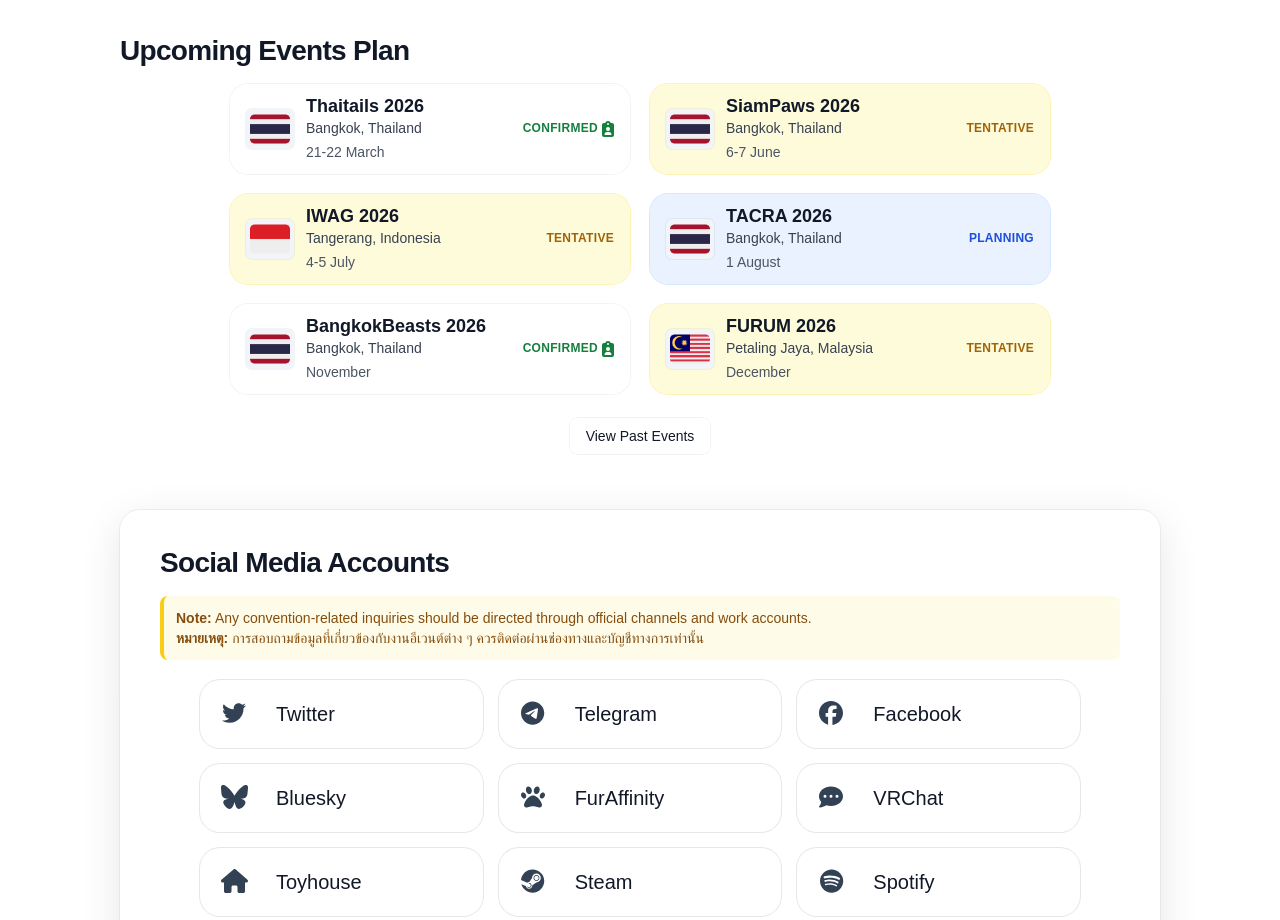
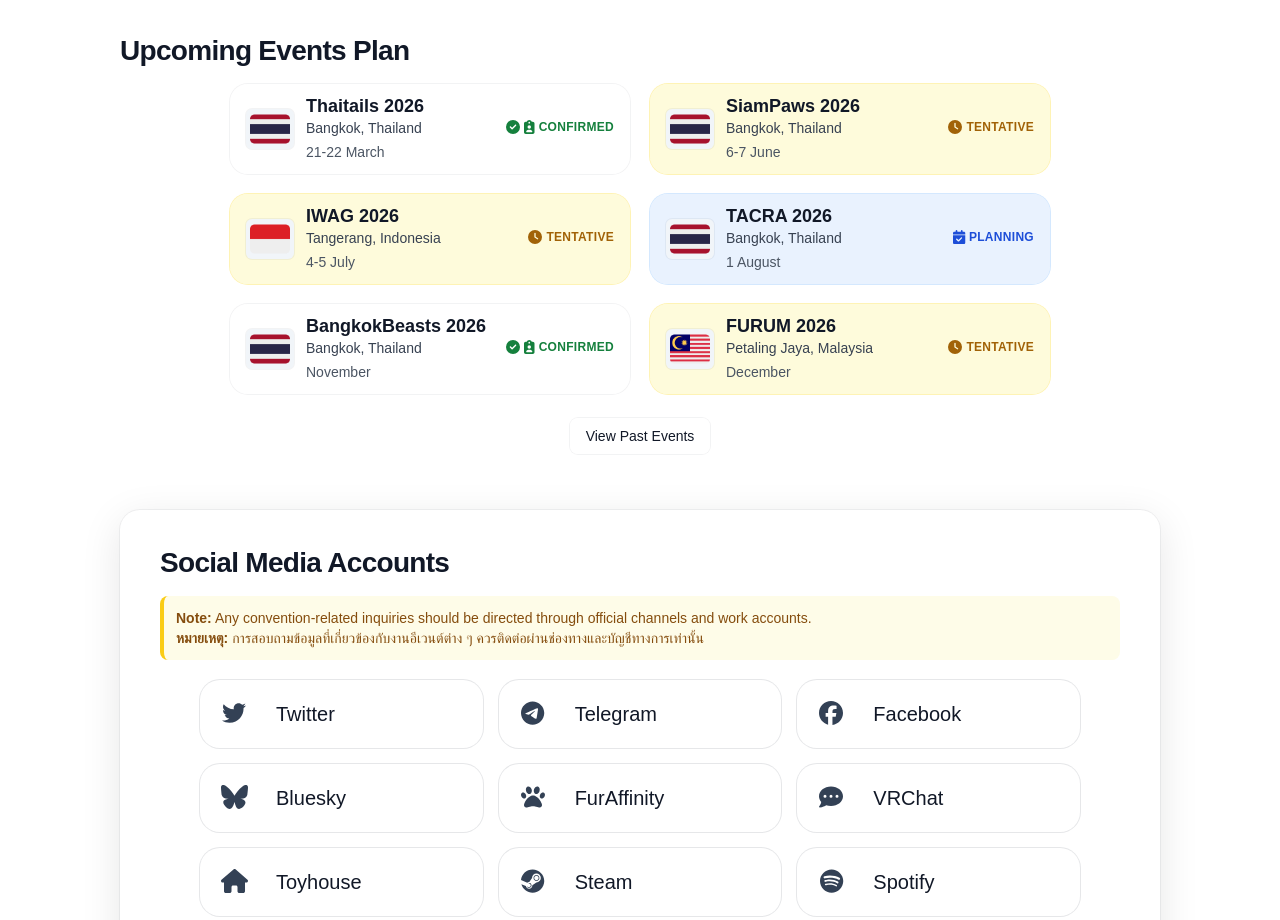
Before and after one commit to PemapolS/flowdy-site, a Next.js app: page / in a window 1280 px wide. Shown: the part 1080-2000 px from the top of the page. Built offline with nearby package versions, Linux system fonts and the light colour scheme; a web font is replaced by a local one.

Commit message:
event status

```diff
--- a/src/components/EventCard.jsx
+++ b/src/components/EventCard.jsx
@@ -1,5 +1,5 @@
 import { FontAwesomeIcon } from '@fortawesome/react-fontawesome';
-import { faClipboardUser } from '@fortawesome/free-solid-svg-icons';
+import { faClipboardUser, faCircleCheck, faCalendarCheck, faClock, faXmark } from '@fortawesome/free-solid-svg-icons';
 
 const EventCard = ({imgURL, label, date, location, status = "Confirmed"}) => {
   const getStatusStyles = (status) => {
@@ -7,22 +7,27 @@
       Confirmed: {
         card: 'bg-white/60 dark:bg-slate-800/60 ring-slate-900/5 dark:ring-slate-700/20 hover:shadow-lg',
         text: 'text-green-700 dark:text-green-300',
+        icon: faCircleCheck,
       },
       Planning: {
         card: 'bg-blue-100/60 dark:bg-blue-900/30 ring-blue-300/40 dark:ring-blue-700/40 hover:shadow-lg',
         text: 'text-blue-700 dark:text-blue-300',
+        icon: faCalendarCheck,
       },
       Staff: {
         card: 'bg-white/60 dark:bg-slate-800/60 ring-slate-900/5 dark:ring-slate-700/20 hover:shadow-lg',
         text: 'text-green-700 dark:text-green-300',
+        icon: faClipboardUser,
       },
       Tentative: {
         card: 'bg-yellow-100/60 dark:bg-yellow-900/30 ring-yellow-300/40 dark:ring-yellow-700/40 hover:shadow-lg',
         text: 'text-yellow-700 dark:text-yellow-300',
+        icon: faClock,
       },
       Cancelled: {
         card: 'bg-red-100/60 dark:bg-red-900/30 ring-red-300/40 dark:ring-red-700/40 hover:shadow-lg',
         text: 'text-red-700 dark:text-red-300',
+        icon: faXmark,
       },
     };
     return styles[status] || styles.Confirmed;
@@ -57,11 +62,17 @@
           <p className={`${statusStyles.text} text-xs font-semibold uppercase tracking-wide text-right leading-tight`}>
             {status === "Staff" ? (
               <span className="inline-flex items-center justify-end gap-1">
-                Confirmed
-                <FontAwesomeIcon icon={faClipboardUser} aria-hidden="true" className="text-[16px]" />
+                <FontAwesomeIcon icon={faCircleCheck} aria-hidden="true" className="text-[14px]" />
+                <FontAwesomeIcon icon={faClipboardUser} aria-hidden="true" className="text-[14px]" />
+                <span>Confirmed</span>
               </span>
             ) : (
-              status
+              <span className="inline-flex items-center justify-end gap-1">
+                {statusStyles.icon && (
+                  <FontAwesomeIcon icon={statusStyles.icon} aria-hidden="true" className="text-[14px]" />
+                )}
+                {status}
+              </span>
             )}
           </p>
         </div>
--- a/src/constants/index.js
+++ b/src/constants/index.js
@@ -86,7 +86,8 @@
         label: "BangkokBeasts 2024",
         location: "Bangkok, Thailand",
         date: "10 November",
-        year: "2024"
+        year: "2024",
+        status: "Staff"
     },
     {
         imgURL: flagMY,
@@ -100,7 +101,8 @@
         label: "Thaitails 2025",
         location: "Nonthaburi, Thailand",
         date: "22-23 March",
-        year: "2025"
+        year: "2025",
+        status: "Staff"
     },
         {
         imgURL: flagMY,
@@ -142,7 +144,8 @@
         label: "BangkokBeasts 2025",
         location: "Bangkok, Thailand",
         date: "15 November",
-        year: "2025"
+        year: "2025",
+        status: "Staff"
     },
     // {
     //     imgURL: flagMY,
--- a/src/sections/Events.jsx
+++ b/src/sections/Events.jsx
@@ -2,7 +2,7 @@
 import { events } from '../constants';
 import EventCard from '../components/EventCard';
 import { FontAwesomeIcon } from '@fortawesome/react-fontawesome';
-import { faTimes } from '@fortawesome/free-solid-svg-icons';
+import { faTimes, faClipboardUser } from '@fortawesome/free-solid-svg-icons';
 
 const monthMap = {
   january: 0, jan: 0,
@@ -93,9 +93,12 @@
   }, []);
   const currentYear = new Date().getFullYear();
 
+  // filter out cancelled events once
+  const filteredEvents = useMemo(() => events.filter((ev) => ev.status !== 'Cancelled'), []);
+
   // parsed events with start/end dates
   const parsedEvents = useMemo(() => {
-    return events.map((ev) => {
+    return filteredEvents.map((ev) => {
       const range = parseEventRange(ev, currentYear);
       // fallback: if no parse, assign year-based span or treat as current-year single-day
       const fallbackRange = (() => {
@@ -111,7 +114,7 @@
         _range: range ?? fallbackRange
       };
     });
-  }, [events, currentYear]);
+  }, [filteredEvents, currentYear]);
 
   // upcoming/current (end date >= today)
   const upcomingEvents = useMemo(() => {
@@ -232,12 +235,17 @@
                               )}
 
                               <div className="min-w-0">
-                                <div className="font-ibm font-medium text-gray-900 dark:text-white truncate">{ev.label}</div>
+                                <div className="font-ibm font-medium text-gray-900 dark:text-white truncate flex items-center gap-1">
+                                  <span className="truncate">{ev.label}</span>
+                                  {ev.status === 'Staff' && (
+                                    <FontAwesomeIcon icon={faClipboardUser} className="pl-1 text-[14px] flex-shrink-0" aria-hidden="true" />
+                                  )}
+                                </div>
                                 <div className="font-ibm text-sm text-gray-600 dark:text-gray-300 truncate">{ev.location}</div>
 
                                 {/* show date below location on small screens */}
                                 <div className="font-ibm text-sm text-gray-600 dark:text-gray-300 mt-1 md:hidden">
-                                  <span className="inline-block px-2 py-1 text-xs font-ibm font-medium rounded-full bg-gray-100 dark:bg-slate-700 text-gray-700 dark:text-white">
+                                  <span className="inline-flex items-center gap-1 px-2 py-1 text-xs font-ibm font-medium rounded-full bg-gray-100 dark:bg-slate-700 text-gray-700 dark:text-white">
                                     {ev.date}
                                   </span>
                                 </div>
@@ -246,7 +254,7 @@
 
                             {/* keep date badge on medium+ screens */}
                             <div className="ml-3 flex items-center">
-                              <span className="hidden md:inline-block px-2 py-1 text-xs font-ibm font-medium rounded-full bg-gray-100 dark:bg-slate-700 text-gray-700 dark:text-white">
+                              <span className="hidden md:inline-flex items-center gap-1 px-2 py-1 text-xs font-ibm font-medium rounded-full bg-gray-100 dark:bg-slate-700 text-gray-700 dark:text-white">
                                 {ev.date}
                               </span>
                             </div>
```
